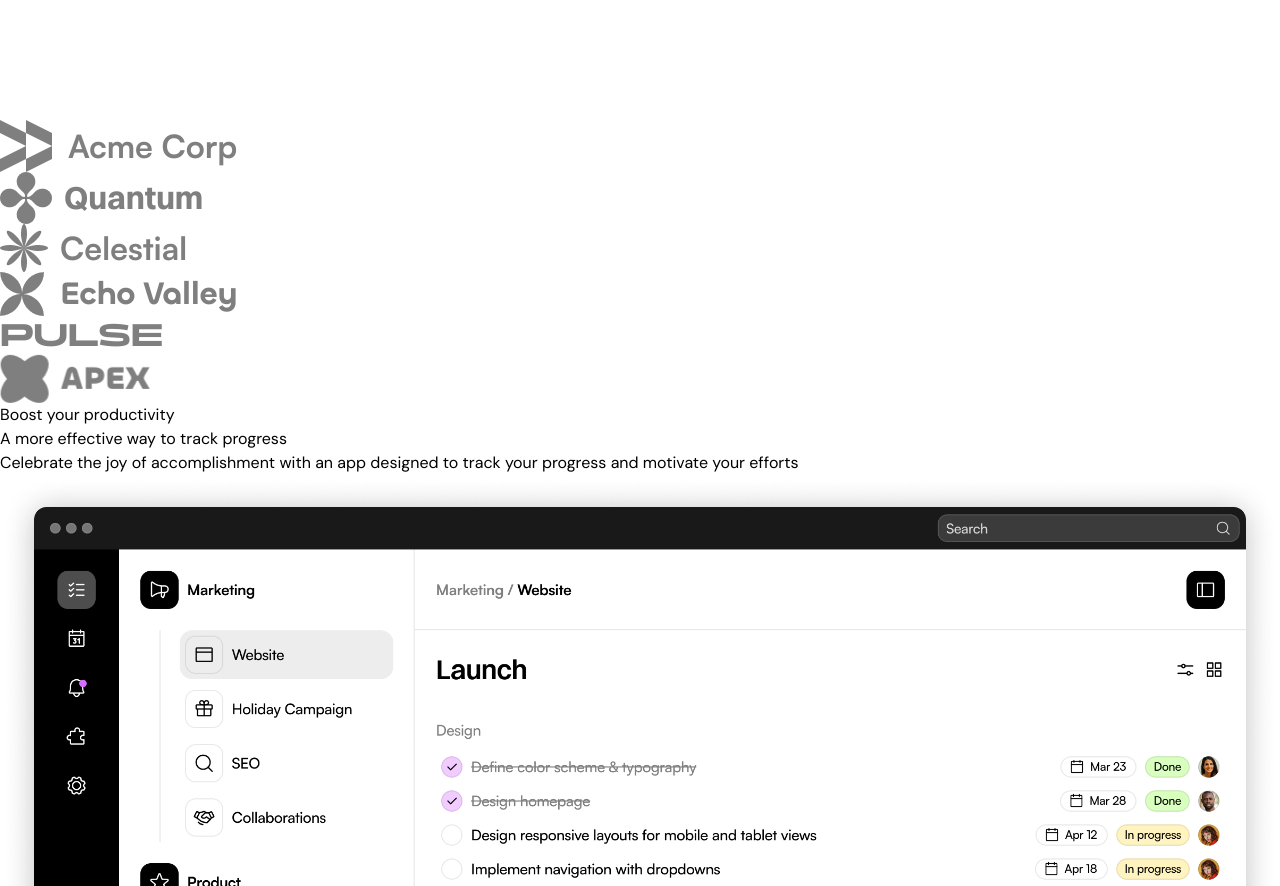
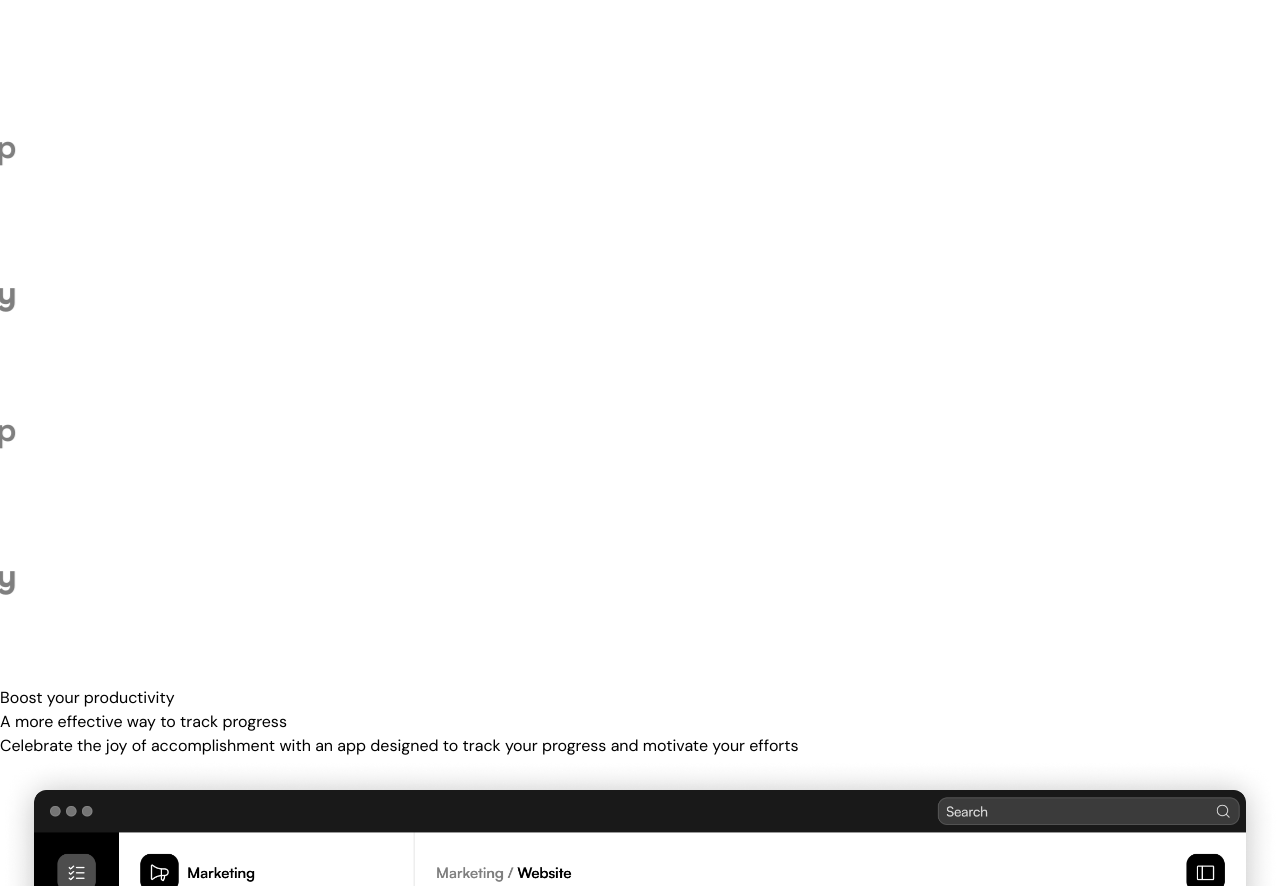
Before and after one commit to Joshuaosunlakin3433/Eco, a Next.js app: page / in a window 1280 px wide. Shown: the part 4960-5846 px from the top of the page. Built offline with nearby package versions, Linux system fonts and the light colour scheme.

Commit message:
feat: Implement animated LogoTicker component with framer-motion for smooth logo transitions

```diff
--- a/src/sections/LogoTicker.tsx
+++ b/src/sections/LogoTicker.tsx
@@ -1,3 +1,4 @@
+"use client";
 import acmeLogo from "@/assets/logo-acme.png";
 import quantomLogo from "@/assets/logo-quantum.png";
 import celestialLogo from "@/assets/logo-celestial.png";
@@ -5,20 +6,40 @@
 import pulseLogo from "@/assets/logo-pulse.png";
 import apexLogo from "@/assets/logo-apex.png";
 import Image from "next/image";
+import { motion } from "framer-motion";
 
 export const LogoTicker = () => {
   return (
     <section className="py-8 md:py-12 bg-white">
       <div className="container">
         <div className="flex overflow-hidden [mask-image:linear-gradient(to_right,transparent,black,transparent)]">
-          <div className="flex gap-14 flex-none">
+          <motion.div
+            className="flex gap-14 flex-none pr-14"
+            animate={{
+              translateX: "-50%",
+            }}
+            transition={{
+              duration: 20,
+              repeat:Infinity,
+              ease: "linear",
+              repeatType:"loop",
+
+            }}
+          >
             <Image src={acmeLogo} alt="acmelogo" className="logo-ticker" />
             <Image src={quantomLogo} alt="acmelogo" className="logo-ticker" />
             <Image src={celestialLogo} alt="acmelogo" className="logo-ticker" />
             <Image src={echoLogo} alt="acmelogo" className="logo-ticker" />
             <Image src={pulseLogo} alt="acmelogo" className="logo-ticker" />
             <Image src={apexLogo} alt="acmelogo" className="logo-ticker" />
-          </div>
+            {/* section set of logos for animation */}
+            <Image src={acmeLogo} alt="acmelogo" className="logo-ticker" />
+            <Image src={quantomLogo} alt="acmelogo" className="logo-ticker" />
+            <Image src={celestialLogo} alt="acmelogo" className="logo-ticker" />
+            <Image src={echoLogo} alt="acmelogo" className="logo-ticker" />
+            <Image src={pulseLogo} alt="acmelogo" className="logo-ticker" />
+            <Image src={apexLogo} alt="acmelogo" className="logo-ticker" />
+          </motion.div>
         </div>
       </div>
     </section>
```
